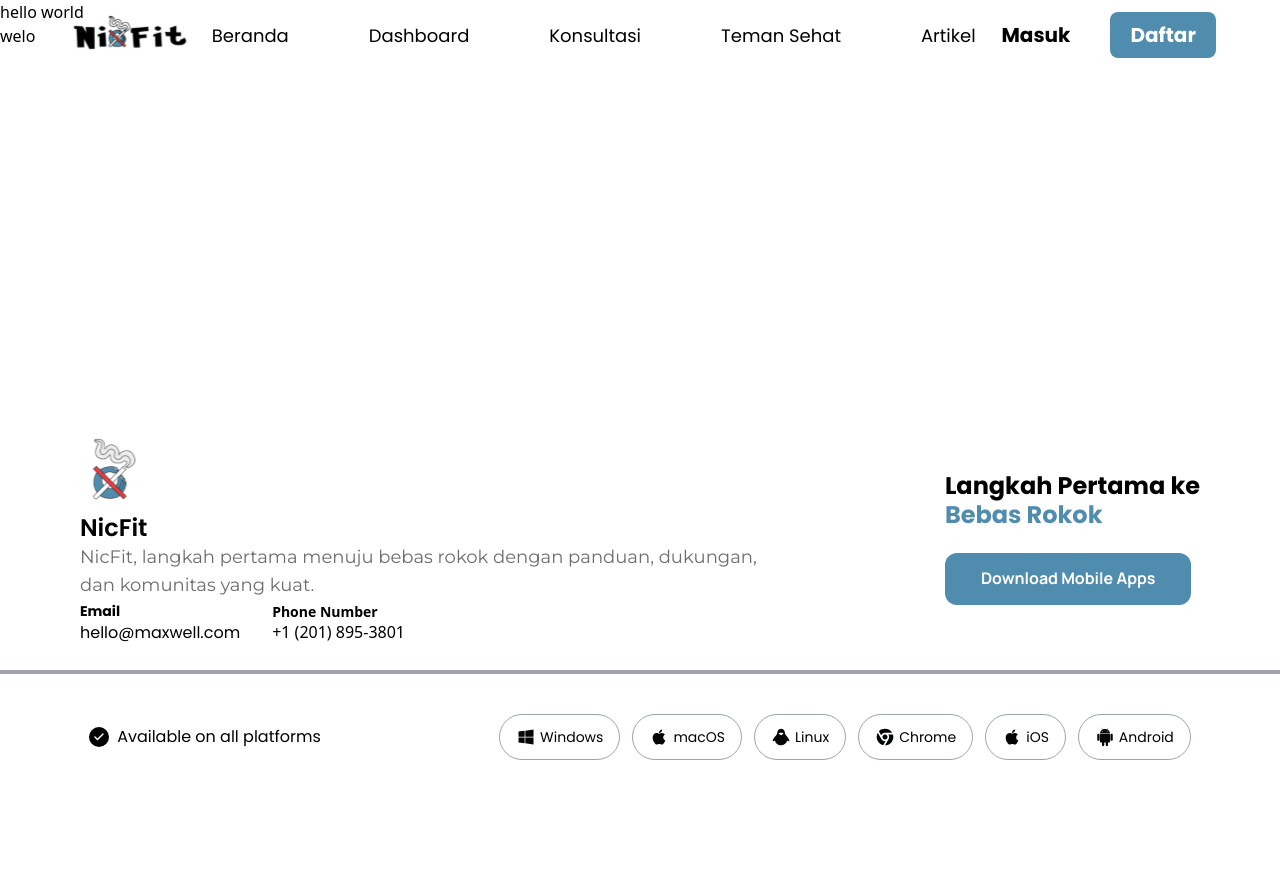
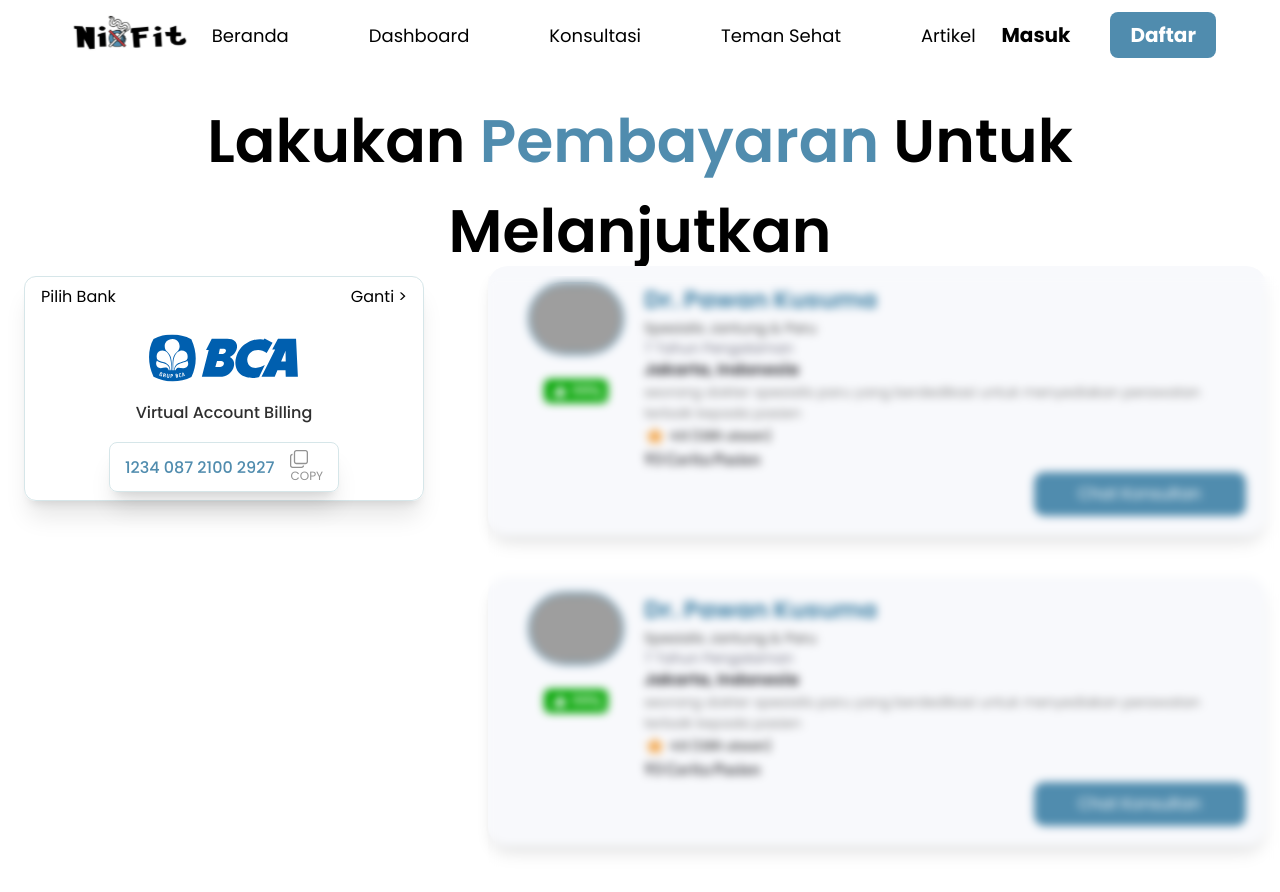
Before and after one commit to izanmaizan/nicfit-massiveproject, a React (Vite) app: page /konsultasi/payment in a window 1280 px wide. Shown: the top 892 px of the page. Before the commit the page ends 800 px from the top, so only its background shows below. Built offline with nearby package versions, Linux system fonts and the light colour scheme; grey boxes are pictures that could not be loaded; a web font is replaced by a local one.

Commit message:
update lagi

```diff
--- a/src/sections/Konsultasi.jsx
+++ b/src/sections/Konsultasi.jsx
@@ -1,5 +1,4 @@
 import { useState, useEffect } from "react";
-import { Link } from "react-router-dom";
 import { FaChevronRight, FaChevronLeft, FaSearch } from "react-icons/fa";
 import { konsultasi } from "../assets/images";
 import { konsultan, konsultanKu } from "../assets/dummy/category-konsultan";
--- a/src/sections/Payment.jsx
+++ b/src/sections/Payment.jsx
@@ -1,10 +1,168 @@
-const Payment = () => {
+import { FaChevronRight, FaChevronLeft } from "react-icons/fa";
+import { konsultanKu } from "../assets/dummy/category-konsultan";
+
+function Payment() {
   return (
-    <div className="">
-      <h1>hello world</h1>
-      <p>welo</p>
-    </div>
+    <main
+      id="komunitas"
+      className="max-w-screen-xl mx-auto px-4 md:px-6 font-Poppins">
+      <h1 className="mt-24 text-center text-[60px] font-semibold">
+        Lakukan <span className="text-primary-text">Pembayaran</span> Untuk
+        Melanjutkan
+      </h1>
+      <div className="flex flex-row gap-16">
+        <div className="w-[400px]">
+          <div className="w-[400px] h-[225px] border rounded-xl border-[#D6E6E9] shadow-xl py-2 px-4">
+            <div className="flex justify-between">
+              <span>Pilih Bank</span>
+              <span>Ganti &gt;</span>
+            </div>
+            <div className="w-full h-full flex flex-col gap-5 items-center justify-center">
+              <img
+                src="/images/bcalogo.svg"
+                alt="bca logo"
+                className="w-[150px] h-[50px]"
+              />
+              <h2 className="text-[#2F2F2F] text-base font-medium">
+                Virtual Account Billing
+              </h2>
+              <div className="w-[230px] h-[50px] flex items-center justify-center gap-4 rounded-lg border border-[#D6E6E9] shadow-xl">
+                <span className="text-base text-primary-text font-medium">
+                  1234 087 2100 2927
+                </span>
+                <span className="text-[#929292] text-xs">
+                  <img src="/images/copy.svg" alt="copy" />
+                  COPY
+                </span>
+              </div>
+            </div>
+          </div>
+          <div className=""></div>
+        </div>
+
+        <div className="h-5/6">
+          <div className="relative backdrop-blur-sm w-[800px] h-[700px] z-50"></div>
+          {konsultanKu.map((item) => (
+            <div
+              key={item.id}
+              className="w-[778px] h-[270px] rounded-[20px] shadow-lg flex flex-col bg-[#F8F9FC] items-center my-10 px-10 py-4 z-0 relative bottom-[750px]">
+              <div className="flex gap-5">
+                <div className="flex flex-col items-center gap-6">
+                  <img
+                    src={item.img}
+                    alt={item.title}
+                    className="rounded-full border-2 border-primary-text object-cover"
+                  />
+                  <div className="inline-flex bg-[#00A500] gap-1 rounded-md w-16 h-6 py-1 px-2 items-center">
+                    <img src="/images/like.svg" alt="" />
+                    <span className="text-white font-Lato font-bold">99%</span>
+                  </div>
+                </div>
+
+                <div>
+                  <h1 className="text-primary-text font-bold text-[24px]">
+                    {item.title}
+                  </h1>
+                  <p className="text-[#4F4F4F] text-sm">{item.role}</p>
+                  <p className="text-[#787887] text-sm">{item.experience}</p>
+                  <p className="text-[#414146] font-bold">{item.location}</p>
+                  <p
+                    className="text-[#898989] font-normal text-[14px] w-[582px]"
+                    dangerouslySetInnerHTML={{ __html: item.description }}
+                  />
+                  <div className="flex items-center">
+                    <img src="/images/starrate.svg" alt="star rate" />
+                    <p className="text-black font-normal text-[12px] pl-1">
+                      {item.insight}
+                    </p>
+                  </div>
+                  <span className="text-[#414146] font-bold font-Lato">
+                    {item.story}
+                  </span>
+                </div>
+              </div>
+              <div className="ml-[525px] mb-[50px]">
+                <div className="flex flex-col">
+                  <button className="w-[212px] h-[44px] bg-[#508CAE] text-white rounded-[10px] hover:bg-primary-text-hover">
+                    Chat Konsultan
+                  </button>
+                </div>
+              </div>
+            </div>
+          ))}
+        </div>
+      </div>
+
+      <div className="flex items-center justify-between border-gray-200 bg-white px-4 py-3 sm:px-6">
+        <div className="flex flex-1 justify-between sm:hidden">
+          <a
+            href="#"
+            className="relative inline-flex items-center rounded-md border border-gray-300 bg-white px-4 py-2 text-sm font-medium text-gray-700 hover:bg-gray-50">
+            Previous
+          </a>
+          <a
+            href="#"
+            className="relative ml-3 inline-flex items-center rounded-md border border-gray-300 bg-white px-4 py-2 text-sm font-medium text-gray-700 hover:bg-gray-50">
+            Next
+          </a>
+        </div>
+        <div className="hidden sm:flex sm:flex-1 sm:items-center sm:justify-center">
+          <div>
+            <nav
+              className="isolate inline-flex -space-x-px rounded-md shadow-sm text-center"
+              aria-label="Pagination">
+              <a
+                href="#"
+                className="relative inline-flex items-center rounded-l-md px-2 py-2 text-gray-400 ring-1 ring-inset ring-gray-300 hover:bg-gray-50 focus:z-20 focus:outline-offset-0">
+                <span className="sr-only">Previous</span>
+                <FaChevronLeft className="h-5 w-5" aria-hidden="true" />
+              </a>
+              <a
+                href="#"
+                aria-current="page"
+                className="relative z-10 inline-flex items-center bg-[#508CAE] px-4 py-2 text-sm font-semibold text-white focus:z-20 focus-visible:outline focus-visible:outline-2 focus-visible:outline-offset-2 focus-visible:outline-indigo-600">
+                1
+              </a>
+              <a
+                href="#"
+                className="relative inline-flex items-center px-4 py-2 text-sm font-semibold text-gray-900 ring-1 ring-inset ring-gray-300 hover:bg-gray-50 focus:z-20 focus:outline-offset-0">
+                2
+              </a>
+              <a
+                href="#"
+                className="relative hidden items-center px-4 py-2 text-sm font-semibold text-gray-900 ring-1 ring-inset ring-gray-300 hover:bg-gray-50 focus:z-20 focus:outline-offset-0 md:inline-flex">
+                3
+              </a>
+              <span className="relative inline-flex items-center px-4 py-2 text-sm font-semibold text-gray-700 ring-1 ring-inset ring-gray-300 focus:outline-offset-0">
+                ...
+              </span>
+              <a
+                href="#"
+                className="relative hidden items-center px-4 py-2 text-sm font-semibold text-gray-900 ring-1 ring-inset ring-gray-300 hover:bg-gray-50 focus:z-20 focus:outline-offset-0 md:inline-flex">
+                8
+              </a>
+              <a
+                href="#"
+                className="relative inline-flex items-center px-4 py-2 text-sm font-semibold text-gray-900 ring-1 ring-inset ring-gray-300 hover:bg-gray-50 focus:z-20 focus:outline-offset-0">
+                9
+              </a>
+              <a
+                href="#"
+                className="relative inline-flex items-center px-4 py-2 text-sm font-semibold text-gray-900 ring-1 ring-inset ring-gray-300 hover:bg-gray-50 focus:z-20 focus:outline-offset-0">
+                10
+              </a>
+              <a
+                href="#"
+                className="relative inline-flex items-center rounded-r-md px-2 py-2 text-gray-400 ring-1 ring-inset ring-gray-300 hover:bg-gray-50 focus:z-20 focus:outline-offset-0">
+                <span className="sr-only">Next</span>
+                <FaChevronRight className="h-5 w-5" aria-hidden="true" />
+              </a>
+            </nav>
+          </div>
+        </div>
+      </div>
+    </main>
   );
-};
+}
 
 export default Payment;
```
Also changed, not shown: public/images/bcalogo.svg (added), public/images/copy.svg (added).
